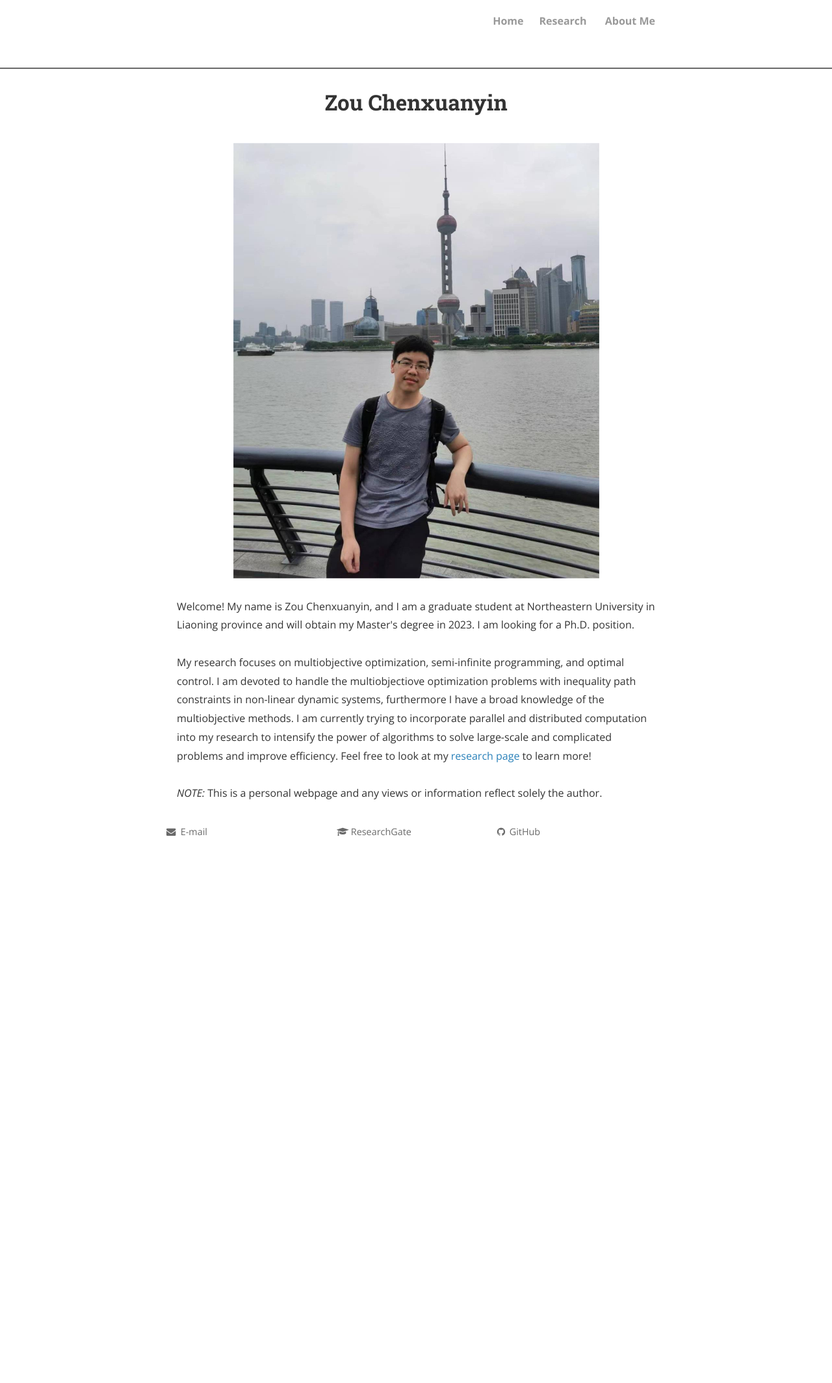
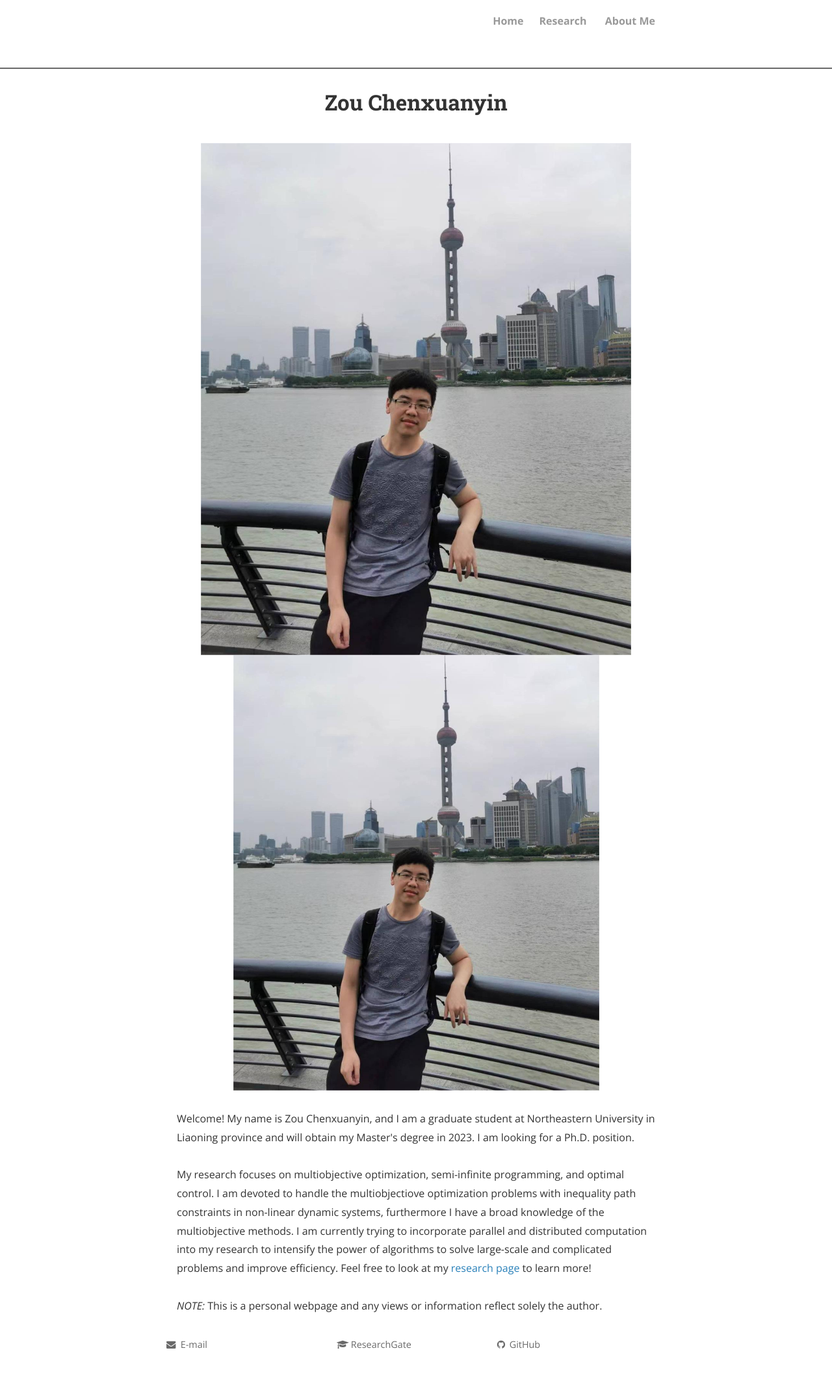
Before and after one commit to zcxy-academic/zcxy-academic.github.io, a Jekyll site: the page built from index.html, in a window 1280 px wide. Shown: the whole page at 65% size. Built offline with Jekyll 4.4.1, drawn with Linux system fonts in a browser that asks for light colours; nearby versions of some CDN libraries; the list of posts is cut into pages by our own code; comment, search, counter and statistics services are not loaded; a style sheet for code colours, icons or effects is not loaded; before the commit the page ends 1340 px from its top, so only the background shows below that.

Commit message:
Update index.html

```diff
--- a/index.html
+++ b/index.html
@@ -12,7 +12,7 @@
   gtag('config', 'UA-108085250-1');
 </script>
 
-
+<img src="image/profile_picture.jpg" alt="Avatar" class="avatar">
 <img src="image/profile_picture.jpg" alt="Zou Chenxuanyin" style="width:563px;height:670px;" title="Zou Chenxuanyin"; algin="middle">
 <br>
 Welcome! My name is Zou Chenxuanyin, and I am a graduate student at Northeastern University in Liaoning province and will obtain my Master's degree in 2023. I am looking for a Ph.D. position.
```
